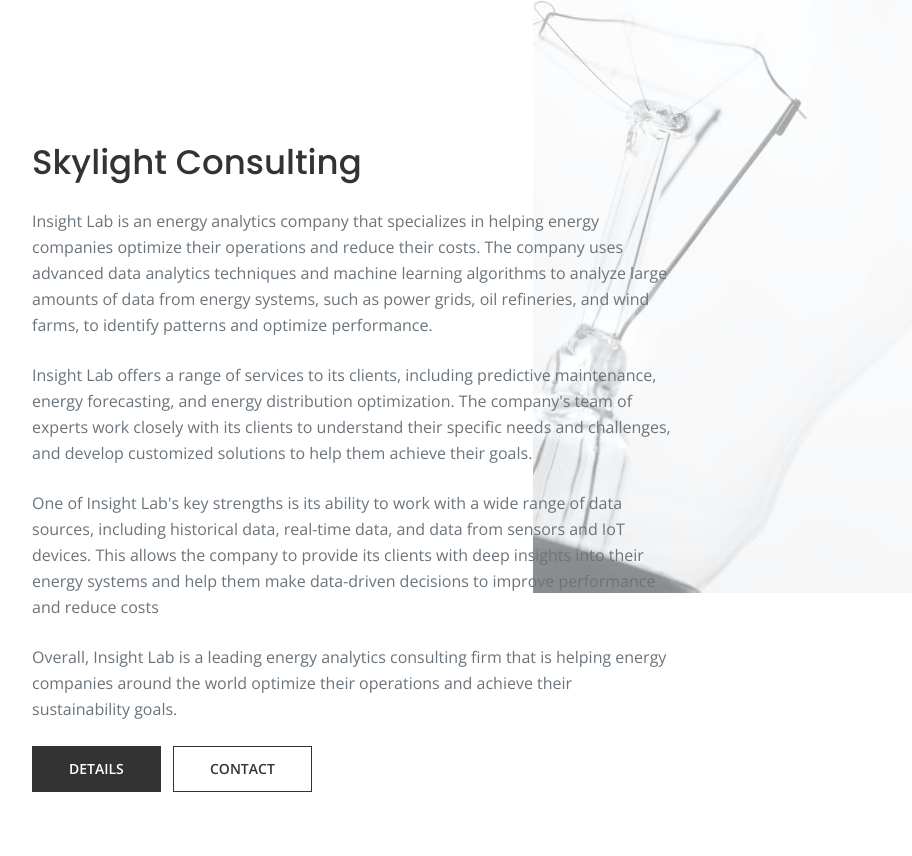
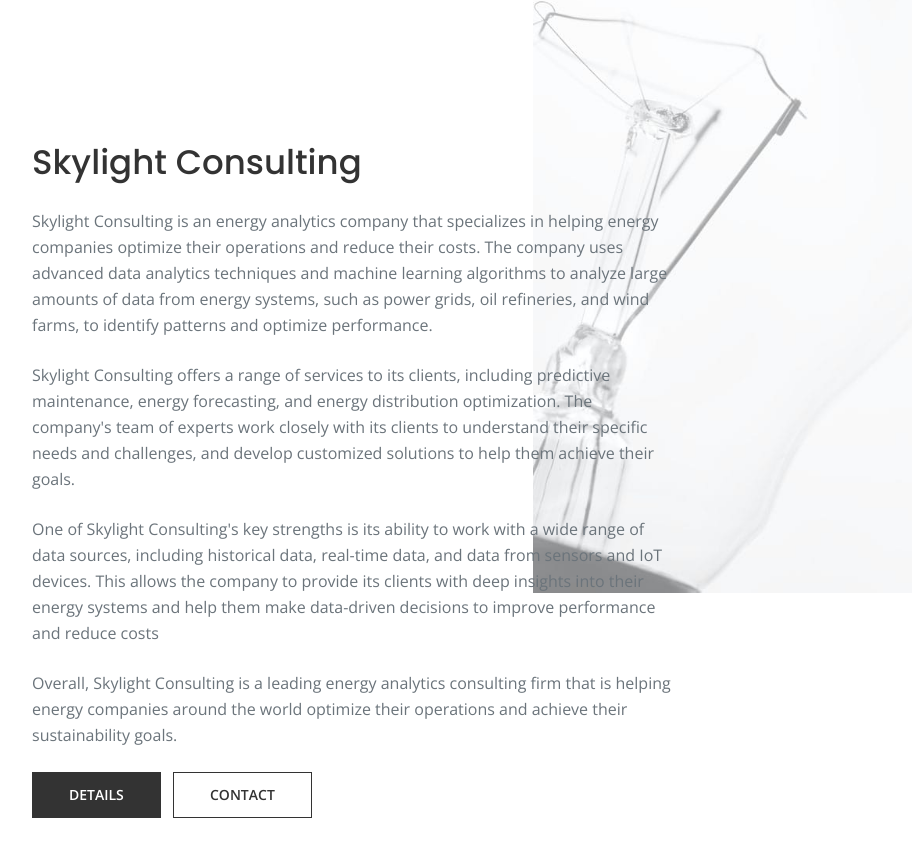
Before and after one commit to umaradamibrahim/ilab, a plain HTML site: page index.html in a window 1280 px wide. Shown: the part 2570-3426 px from the top of the page, without its empty margins (117-1029 px from the left). Drawn offline with nearby package versions, Linux system fonts and the light colour scheme.

Commit message:
Update index.html

```diff
--- a/index.html
+++ b/index.html
@@ -152,10 +152,10 @@ The insights derived from the analysis are used to optimize energy consumption,
                     <div class="col-lg-12">
                         <div class="text-container">
                             <h2>Skylight Consulting</h2>
-                            <p>Insight Lab is an energy analytics company that specializes in helping energy companies optimize their operations and reduce their costs. The company uses advanced data analytics techniques and machine learning algorithms to analyze large amounts of data from energy systems, such as power grids, oil refineries, and wind farms, to identify patterns and optimize performance.</p>
-                            <p>Insight Lab offers a range of services to its clients, including predictive maintenance, energy forecasting, and energy distribution optimization. The company's team of experts work closely with its clients to understand their specific needs and challenges, and develop customized solutions to help them achieve their goals.</p>
-                            <p>One of Insight Lab's key strengths is its ability to work with a wide range of data sources, including historical data, real-time data, and data from sensors and IoT devices. This allows the company to provide its clients with deep insights into their energy systems and help them make data-driven decisions to improve performance and reduce costs</p>
-                            <p>Overall, Insight Lab is a leading energy analytics consulting firm that is helping energy companies around the world optimize their operations and achieve their sustainability goals.</p>
+                            <p>Skylight Consulting is an energy analytics company that specializes in helping energy companies optimize their operations and reduce their costs. The company uses advanced data analytics techniques and machine learning algorithms to analyze large amounts of data from energy systems, such as power grids, oil refineries, and wind farms, to identify patterns and optimize performance.</p>
+                            <p>Skylight Consulting offers a range of services to its clients, including predictive maintenance, energy forecasting, and energy distribution optimization. The company's team of experts work closely with its clients to understand their specific needs and challenges, and develop customized solutions to help them achieve their goals.</p>
+                            <p>One of Skylight Consulting's key strengths is its ability to work with a wide range of data sources, including historical data, real-time data, and data from sensors and IoT devices. This allows the company to provide its clients with deep insights into their energy systems and help them make data-driven decisions to improve performance and reduce costs</p>
+                            <p>Overall, Skylight Consulting is a leading energy analytics consulting firm that is helping energy companies around the world optimize their operations and achieve their sustainability goals.</p>
                             <a class="btn-solid-reg" href="#your-link">DETAILS</a>
                             <a class="btn-outline-reg page-scroll" href="#contact">CONTACT</a>
                         </div> <!-- end of text-container -->
```
